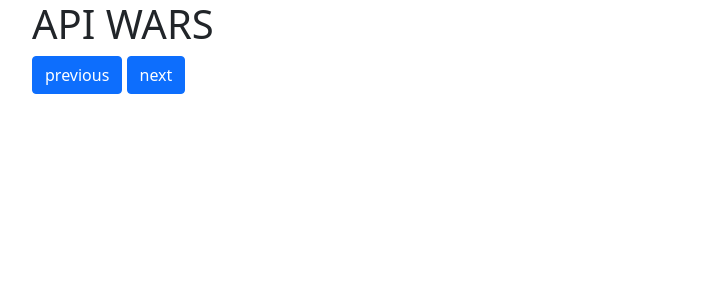
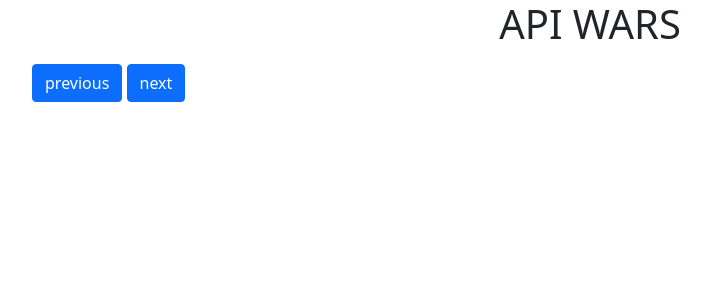
Before and after one commit to DariuszOkonski/api-wars, a Flask app: page / in a window 1280 px wide. Shown: the top 300 px of the page, without its empty margins (50-760 px from the left). Run offline with Flask 2, Linux system fonts and the light colour scheme.

Commit message:
css changes

```diff
--- a/static/app.css
+++ b/static/app.css
@@ -13,3 +13,11 @@
 .table-resident {
     background-color: #fff;
 }
+
+h1 {
+    text-align: center;
+}
+
+.button-container {
+    margin: 1rem 0;
+}
--- a/templates/index.html
+++ b/templates/index.html
@@ -6,6 +6,6 @@
     <button id="next" class="btn btn-primary">next</button>
 </div>
 
-<table id="table"></table>
+<div id="table"></div>
 
 {% endblock %}
```
